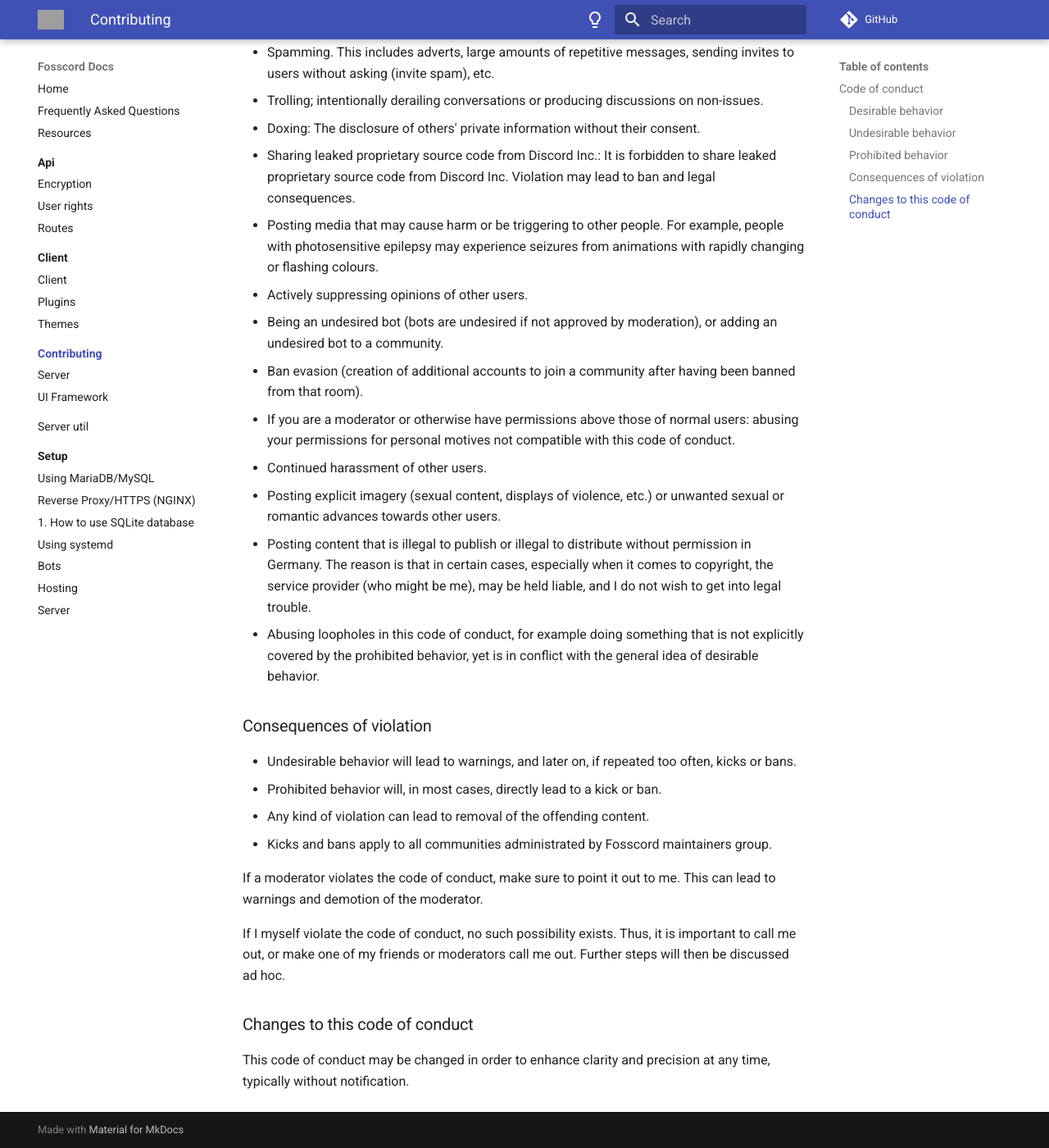
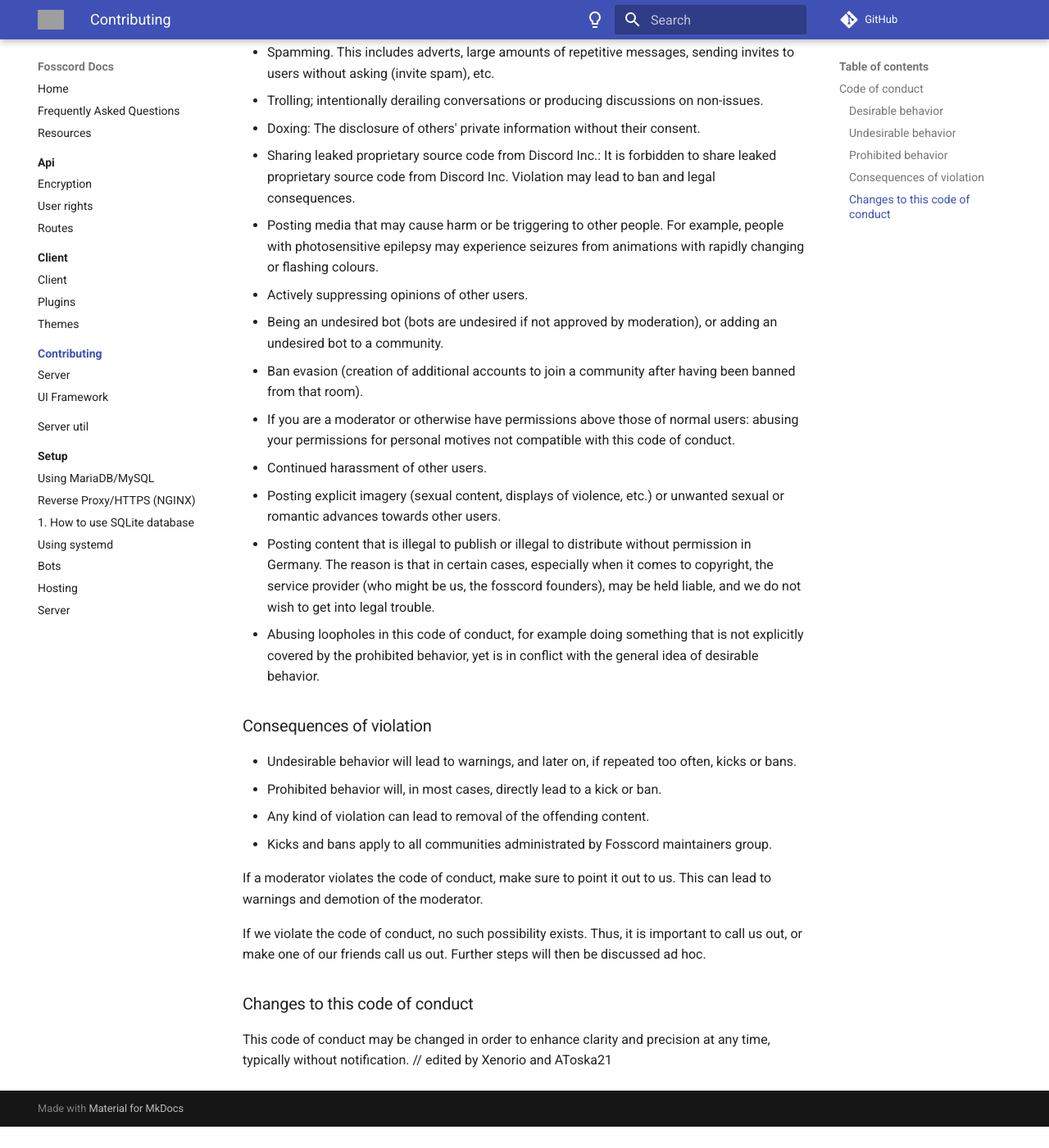
Before and after one commit to spacebarchat/docs, an MkDocs documentation site: the page built from docs/contributing/index.md, in a window 1280 px wide and 1400 px high, scrolled down 1623 px. Shown: the whole window at 82% size. Built offline with MkDocs 1.6.1 and Material for MkDocs 9.7.7, drawn with Linux system fonts in a browser that asks for light colours; comment, search, counter and statistics services are not loaded; after the commit the page ends 2997 px from its top, so only the background shows below that; grey boxes are pictures that could not be loaded.

Commit message:
Spellcheck
I AM THE SPELLCHECKER, also no first person go brr

```diff
--- a/docs/contributing/index.md
+++ b/docs/contributing/index.md
@@ -43,7 +43,7 @@
 -   If you are a moderator or otherwise have permissions above those of normal users: abusing your permissions for personal motives not compatible with this code of conduct.
 -   Continued harassment of other users.
 -   Posting explicit imagery (sexual content, displays of violence, etc.) or unwanted sexual or romantic advances towards other users.
--   Posting content that is illegal to publish or illegal to distribute without permission in Germany. The reason is that in certain cases, especially when it comes to copyright, the service provider (who might be me), may be held liable, and I do not wish to get into legal trouble.
+-   Posting content that is illegal to publish or illegal to distribute without permission in Germany. The reason is that in certain cases, especially when it comes to copyright, the service provider (who might be us, the fosscord founders), may be held liable, and we do not wish to get into legal trouble.
 -   Abusing loopholes in this code of conduct, for example doing something that is not explicitly covered by the prohibited behavior, yet is in conflict with the general idea of desirable behavior.
 
 ### Consequences of violation
@@ -53,10 +53,11 @@
 -   Any kind of violation can lead to removal of the offending content.
 -   Kicks and bans apply to all communities administrated by Fosscord maintainers group.
 
-If a moderator violates the code of conduct, make sure to point it out to me. This can lead to warnings and demotion of the moderator.
+If a moderator violates the code of conduct, make sure to point it out to us. This can lead to warnings and demotion of the moderator.
 
-If I myself violate the code of conduct, no such possibility exists. Thus, it is important to call me out, or make one of my friends or moderators call me out. Further steps will then be discussed ad hoc.
+If we violate the code of conduct, no such possibility exists. Thus, it is important to call us out, or make one of our friends call us out. Further steps will then be discussed ad hoc.
 
 ### Changes to this code of conduct
 
 This code of conduct may be changed in order to enhance clarity and precision at any time, typically without notification.
+// edited by Xenorio and AToska21
```
